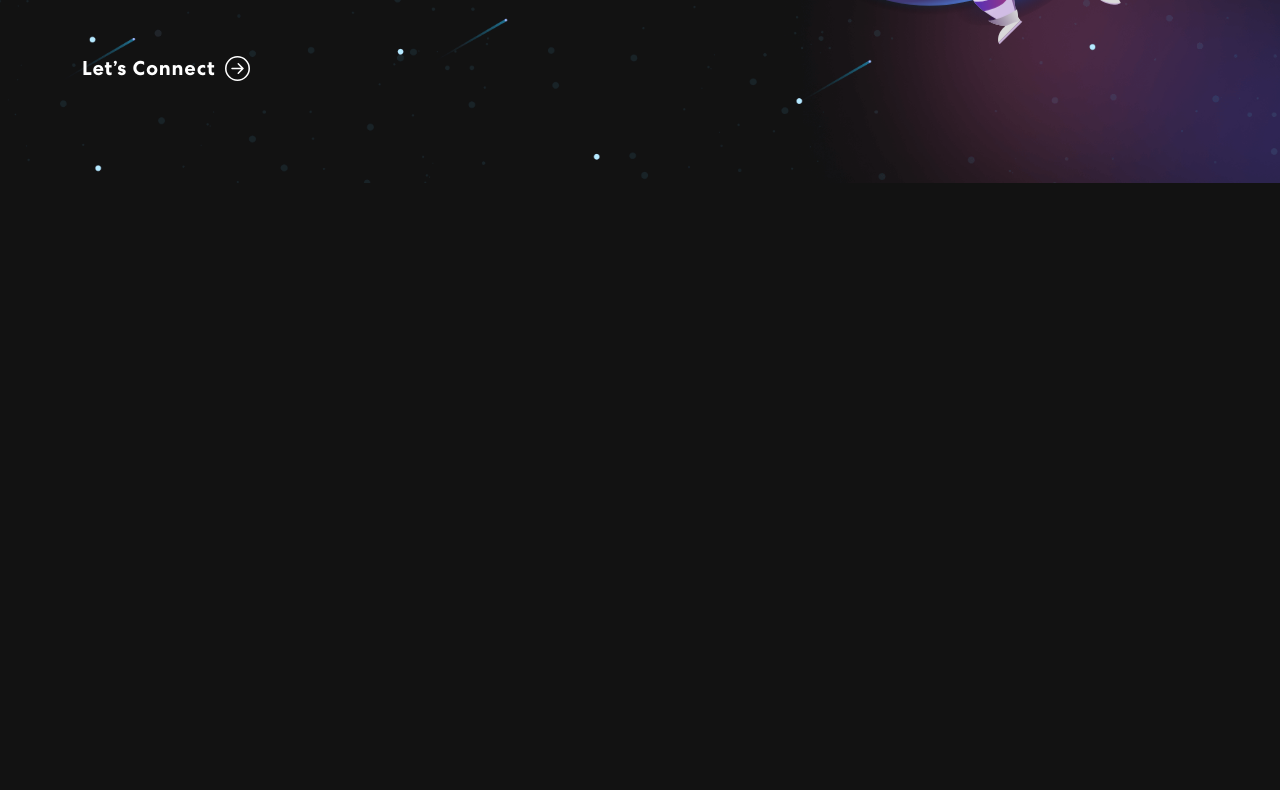
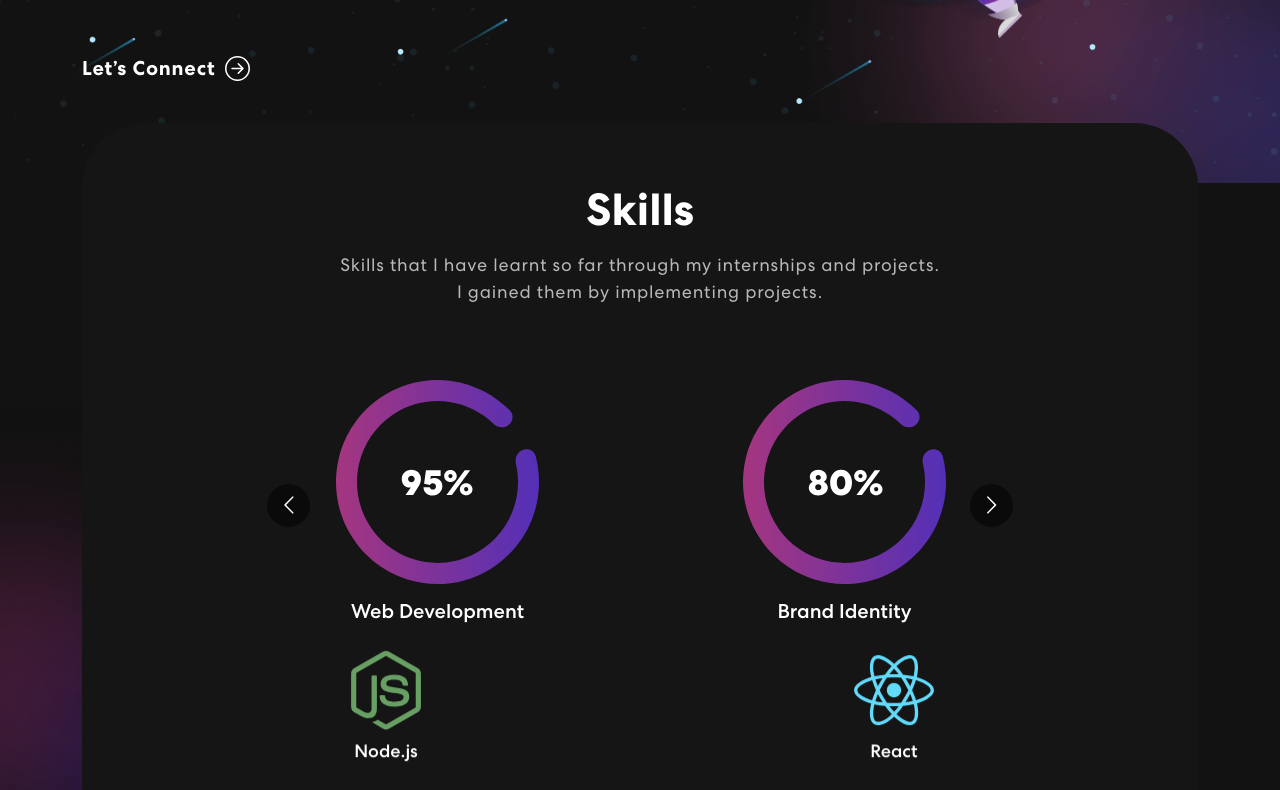
Before and after one commit to sadhana1058/portfolio, a React (Vite) app: page / in a window 1280 px wide. Shown: the part 600-1390 px from the top of the page. Before the commit the page ends 800 px from the top, so only its background shows below. Built offline with nearby package versions, Linux system fonts and the light colour scheme.

Commit message:
adding logo crousal

```diff
--- a/package.json
+++ b/package.json
@@ -16,6 +16,7 @@
     "react-dom": "^19.2.0",
     "react-icons": "^5.5.0",
     "react-intersection-observer": "^10.0.0",
+    "react-multi-carousel": "^2.8.6",
     "react-router-dom": "^7.9.6",
     "react-router-hash-link": "^2.4.3"
   },
--- a/src/App.tsx
+++ b/src/App.tsx
@@ -5,6 +5,7 @@ import 'bootstrap/dist/css/bootstrap.min.css';
 import './App.css'
 import { NavBar } from './components/Navbar';
 import { Banner } from './components/Banner';
+import { Skills } from './components/Skills';
 function App() {
 
   return (
@@ -13,6 +14,7 @@ function App() {
         <NavBar></NavBar>
         {/* <h1>hi</h1> */}
         <Banner></Banner>
+        <Skills></Skills>
       </div>
     </>
   )
--- /dev/null
+++ b/src/components/LogoCarousal.css
@@ -0,0 +1,28 @@
+.logo-carousel {
+    padding: 20px 0;
+  }
+
+  .logo-item {
+    display: flex;
+    flex-direction: column;
+    align-items: center;
+    justify-content: center;
+    animation: float 3s ease-in-out infinite;
+    transition: transform 0.3s ease;
+  }
+
+  .logo-item:hover {
+    transform: scale(1.1); /* pop effect on hover */
+  }
+
+  .logo-item h5 {
+    margin-top: 10px;
+    color: #fff; /* change based on theme */
+    font-size: 18px;
+  }
+
+  @keyframes float {
+    0% { transform: translateY(0px); }
+    50% { transform: translateY(-12px); }
+    100% { transform: translateY(0px); }
+  }
--- /dev/null
+++ b/src/components/LogoCarousal.tsx
@@ -0,0 +1,44 @@
+import Carousel from "react-multi-carousel";
+import "react-multi-carousel/lib/styles.css";
+import "./LogoCarousal.css"; // We'll create this
+
+// Dummy icons for now
+import { FaReact, FaFigma, FaNodeJs } from "react-icons/fa";
+
+const responsive = {
+  desktop: { breakpoint: { max: 3000, min: 1024 }, items: 3 },
+  tablet: { breakpoint: { max: 1024, min: 464 }, items: 2 },
+  mobile: { breakpoint: { max: 464, min: 0 }, items: 1 },
+};
+
+export const LogoCarousel = () => {
+  return (
+    <Carousel
+      responsive={responsive}
+      infinite
+      autoPlay
+      autoPlaySpeed={2000}
+      arrows={false}
+      showDots={false}
+      keyBoardControl={true}
+      customTransition="transform 1s ease" // slow & smooth
+      transitionDuration={1000}
+      className="logo-carousel"
+    >
+      <div className="logo-item">
+        <FaReact size={80} color="#61DAFB" />
+        <h5>React</h5>
+      </div>
+
+      <div className="logo-item">
+        <FaFigma size={80} color="#F24E1E" />
+        <h5>Figma</h5>
+      </div>
+
+      <div className="logo-item">
+        <FaNodeJs size={80} color="#68A063" />
+        <h5>Node.js</h5>
+      </div>
+    </Carousel>
+  );
+};
--- /dev/null
+++ b/src/components/Skills.tsx
@@ -0,0 +1,67 @@
+import meter1 from "../assets/img/meter1.svg";
+import meter2 from "../assets/img/meter2.svg";
+import meter3 from "../assets/img/meter3.svg";
+import Carousel from 'react-multi-carousel';
+import 'react-multi-carousel/lib/styles.css';
+import arrow1 from "../assets/img/arrow1.svg";
+import arrow2 from "../assets/img/arrow2.svg";
+import colorSharp from "../assets/img/color-sharp.png"
+import { LogoCarousel } from "./LogoCarousal";
+
+export const Skills = () => {
+  const responsive = {
+    superLargeDesktop: {
+      // the naming can be any, depends on you.
+      breakpoint: { max: 4000, min: 3000 },
+      items: 5
+    },
+    desktop: {
+      breakpoint: { max: 3000, min: 1024 },
+      items: 3
+    },
+    tablet: {
+      breakpoint: { max: 1024, min: 464 },
+      items: 2
+    },
+    mobile: {
+      breakpoint: { max: 464, min: 0 },
+      items: 1
+    }
+  };
+
+  return (
+    <section className="skill" id="skills">
+        <div className="container">
+            <div className="row">
+                <div className="col-12">
+                    <div className="skill-bx wow zoomIn">
+                        <h2>Skills</h2>
+                        <p>Skills that I have learnt so far through my internships and projects.<br>
+                        </br> I gained them by implementing projects.</p>
+                        <Carousel responsive={responsive} infinite={true} className="owl-carousel owl-theme skill-slider">
+                            <div className="item">
+                                <img src={meter1} alt="Image" />
+                                <h5>Web Development</h5>
+                            </div>
+                            <div className="item">
+                                <img src={meter2} alt="Image" />
+                                <h5>Brand Identity</h5>
+                            </div>
+                            <div className="item">
+                                <img src={meter3} alt="Image" />
+                                <h5>Logo Design</h5>
+                            </div>
+                            <div className="item">
+                                <img src={meter1} alt="Image" />
+                                <h5>Web Development</h5>
+                            </div>
+                        </Carousel>
+                        <LogoCarousel></LogoCarousel>
+                    </div>
+                </div>
+            </div>
+        </div>
+        <img className="background-image-left" src={colorSharp} alt="Image" />
+    </section>
+  )
+}
```
Also changed, not shown: 1 other file (tests, documents, lock files or other folders).
